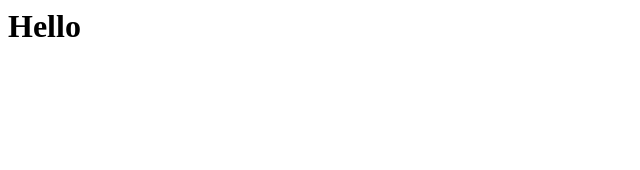
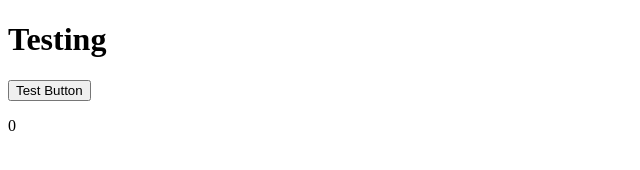
Before and after one commit to dmoore50/WorkoutTracker, a plain HTML site: page index.html in a window 1280 px wide. Shown: the whole page, without its empty margins (0-640 px from the left). Drawn offline with Linux system fonts and the light colour scheme.

Commit message:
Commitment

```diff
--- a/index.html
+++ b/index.html
@@ -1 +1,12 @@
-<h1>Hello</h1>
+<!DOCTYPE html>
+
+<head>
+
+</head>
+
+<body>
+    <h1>Testing</h1>
+    <button id="testbutton">Test Button</button>
+    <p id='test'></p>
+    <script src="./test.js"></script>
+</body>
```
